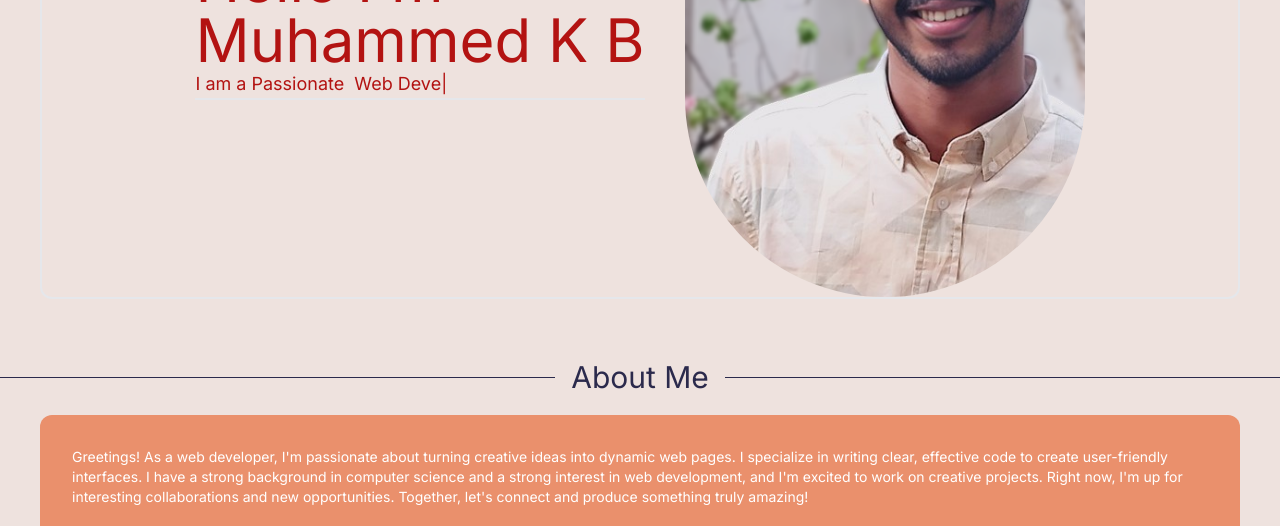
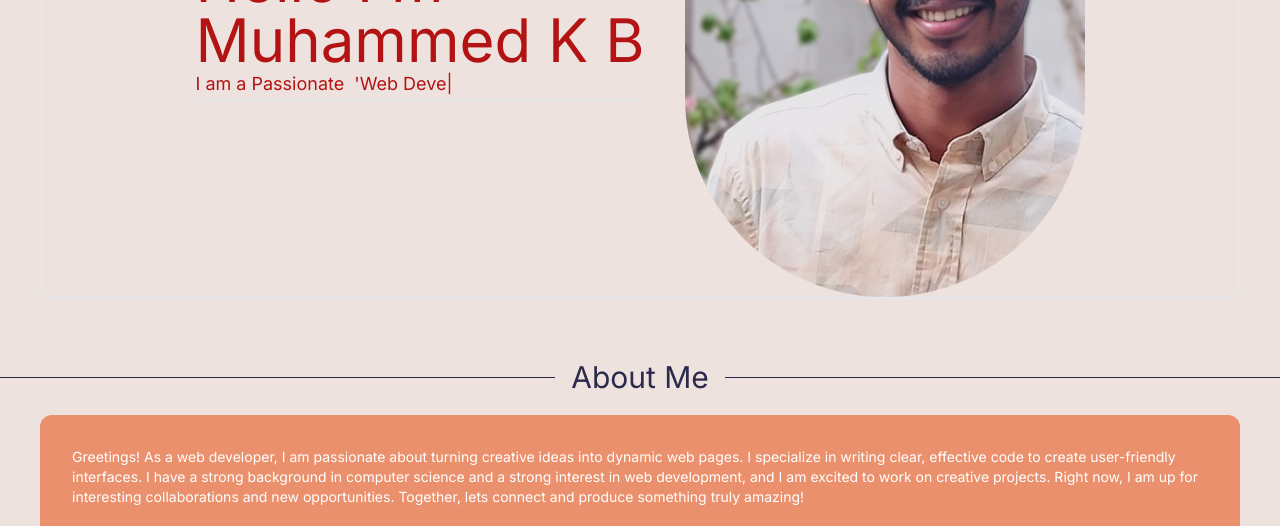
Before and after one commit to mammukb/portfolio-mammukb, a Next.js app: page / in a window 1280 px wide. Shown: the part 277-803 px from the top of the page. Built offline with nearby package versions, Linux system fonts and the light colour scheme.

Commit message:
chsangezx

```diff
--- a/src/app/Components/aboutme.js
+++ b/src/app/Components/aboutme.js
@@ -13,12 +13,12 @@ function Aboutme() {
 
       <div className="bg-maincolor-150  mx-44 p-8  text-lg rounded-xl text-white px-28  sm:text-sm sm:mx-10 sm:p-8   ">
         <p>
-          Greetings! As a web developer, I'm passionate about turning creative
+          Greetings! As a web developer, I am passionate about turning creative
           ideas into dynamic web pages. I specialize in writing clear, effective
           code to create user-friendly interfaces. I have a strong background in
-          computer science and a strong interest in web development, and I'm
-          excited to work on creative projects. Right now, I'm up for
-          interesting collaborations and new opportunities. Together, let's
+          computer science and a strong interest in web development, and I am
+          excited to work on creative projects. Right now, I am up for
+          interesting collaborations and new opportunities. Together, lets
           connect and produce something truly amazing!
         </p>
       </div>
--- a/src/app/Components/hero.js
+++ b/src/app/Components/hero.js
@@ -6,9 +6,10 @@ import Image from "next/image";
 import profileImage from "/public/MuhammedKB.png";
 
 function Hero() {
-  const names = [ "  Web Developer"," Web Designer"];
+
 
   useEffect(() => {
+    const names = [ "  Web Developer"," Web Designer"];
     const options = {
       strings: names,
       typeSpeed: 500,
@@ -24,7 +25,7 @@ function Hero() {
     return () => {
       typed.destroy();
     };
-  }, [names]);
+  }, []);
 
   return (
     <div className="border-2  m-20 justify-center gap-52 mt-16 sm:m-10  flex   lg:flex-row   items-center   rounded-xl text-maincolor-100     sm:flex-col sm:gap-10             ">
@@ -33,7 +34,7 @@ function Hero() {
         <h1>Muhammed K B</h1>
 
         <div className="flex flex-row  border-b-2 text-lg     ">
-          <p>I am a Passionate &nbsp;  </p> {'  '}
+        <p>I am a Passionate &nbsp;&apos;</p>
           <h1 className="typed-text "></h1>
         </div>
         <br />
```
Also changed, not shown: src/app/Components/words.js (added).
